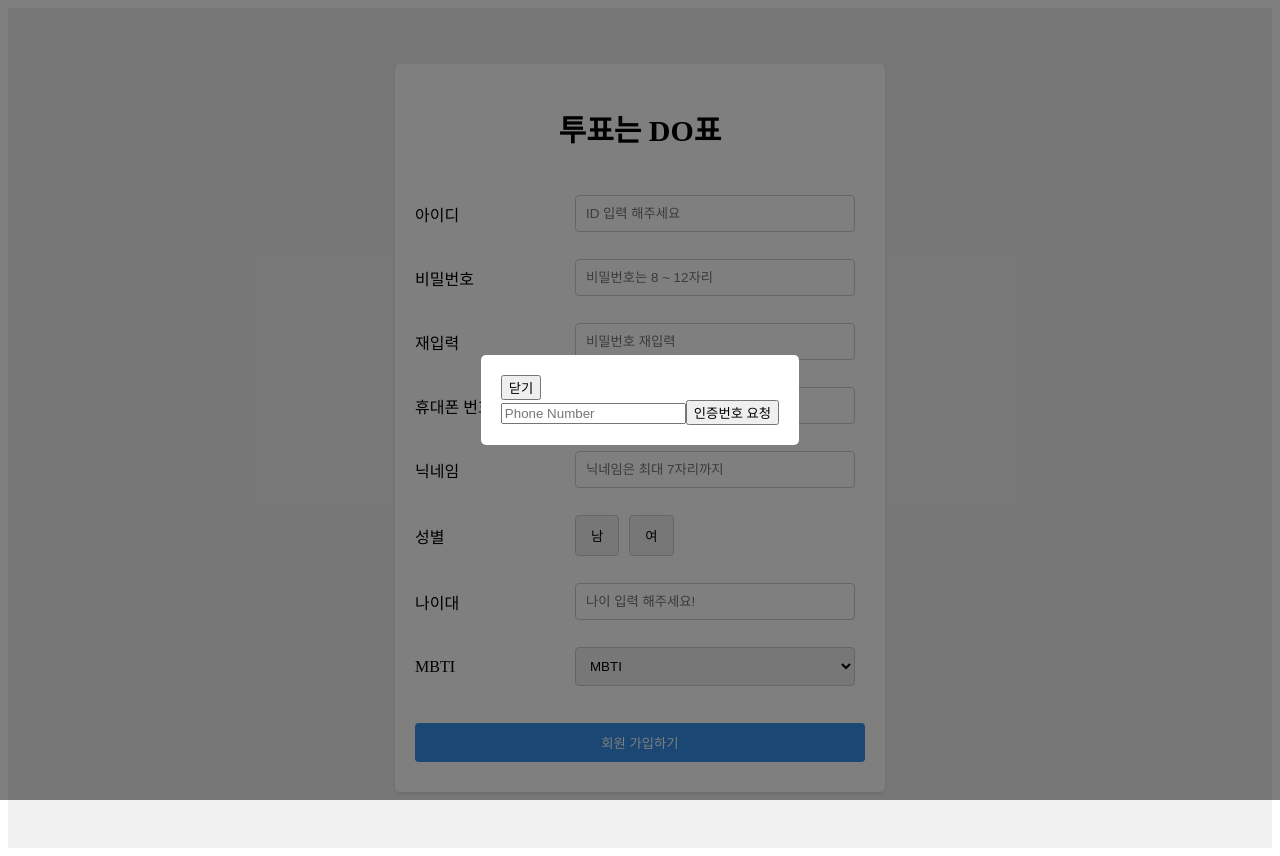
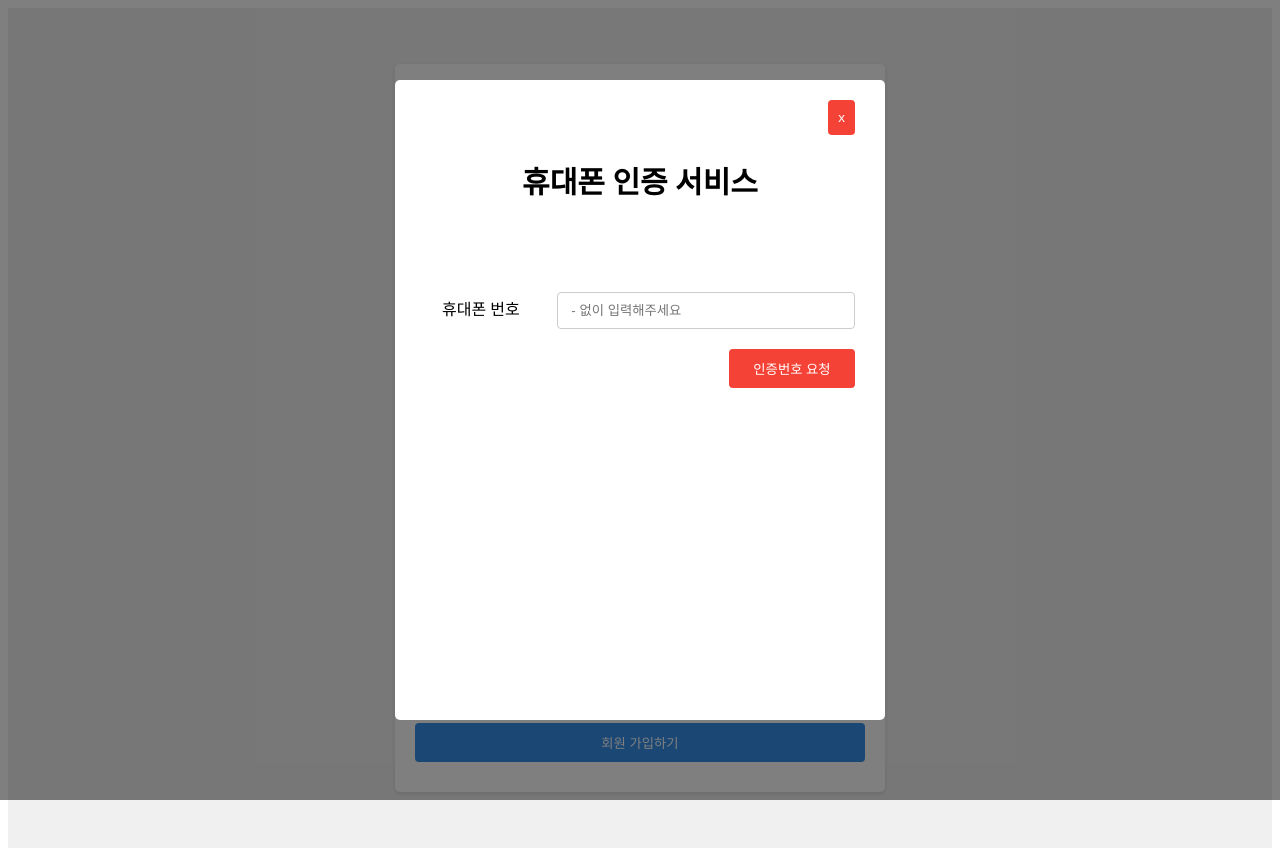
Before and after one commit to NangManBo/Capstone_React, a React (Create React App) app: page /signup in a window 1280 px wide. Built offline with nearby package versions, Linux system fonts and the light colour scheme.

Commit message:
대충 틀잡기 (로그인, 회원가입, 휴대폰 인증)

```diff
--- a/src/Capstone_Web_Page/modals/PhoneAuthentication_modal.js
+++ b/src/Capstone_Web_Page/modals/PhoneAuthentication_modal.js
@@ -44,11 +44,13 @@ function PhoneAuthenticationModal({
   return (
     <div className="modal-background">
       <div className="modal-content">
-        <button onClick={onClose}>닫기</button>
+        <button onClick={onClose}>x</button>
         <div className="section">
+          <h1 className="title">휴대폰 인증 서비스</h1>
           <div className="mainRow">
+            <label className="label">휴대폰 번호</label>
             <input
-              placeholder="Phone Number"
+              placeholder=" - 없이 입력해주세요"
               onChange={(e) =>
                 setPhoneNumber(e.target.value)
               }
@@ -56,22 +58,19 @@ function PhoneAuthenticationModal({
               type="number"
               className="inputField"
             />
+          </div>
           <button
             className="sendButton"
             onClick={sendPhoneNumber}
           >
             인증번호 요청
           </button>
-          </div>
-          {isSend && (
-            <p className="sendText">
-              인증 번호를 보냈습니다.
-            </p>
-          )}
+
           {isSend && (
             <div className="mainRow">
+              <label className="label">인증 번호</label>
               <input
-                placeholder="Verification Code"
+                placeholder="인증 번호 입력"
                 onChange={(e) =>
                   setVerificationCode(e.target.value)
                 }
@@ -79,13 +78,15 @@ function PhoneAuthenticationModal({
                 type="number"
                 className="inputField"
               />
+            </div>
+          )}
+          {isSend && (
             <button
-                className="sendButton"
+              className="verifyButton"
               onClick={verifyCode}
             >
-                인증
+              인증 확인
             </button>
-            </div>
           )}
         </div>
       </div>
--- a/src/Capstone_Web_Page/pages/LogIn_Page.web.js
+++ b/src/Capstone_Web_Page/pages/LogIn_Page.web.js
@@ -77,7 +77,7 @@ function LogInPage() {
         <div>
           <button
             className="signup-button"
-            onClick={() => navigate('/phoneauthentication')}
+            onClick={() => navigate('/signup')}
           >
             회원가입
           </button>
--- a/src/Capstone_Web_Page/pages/SignUp_Page.web.js
+++ b/src/Capstone_Web_Page/pages/SignUp_Page.web.js
@@ -166,7 +166,7 @@ function SignUpPage() {
         <PhoneAuthenticationModal
           onClose={handleClose}
           onSuccess={handleSuccess}
-          setPhoneNumber={setPhoneNumber}
+          nextphone={setPhoneNumber}
         />
       )}
       <div className="signup-form">
--- a/src/Capstone_Web_Page/styles/modal_style.css
+++ b/src/Capstone_Web_Page/styles/modal_style.css
@@ -14,5 +14,60 @@
   background-color: white;
   padding: 20px;
   border-radius: 5px;
-  /* 여기에 필요한 스타일 추가 */
+  max-height: 600px;
+  max-width: 450px;
+  width: 100%; /* 화면 너비에 맞게 조정 */
+  height: 80%;
 }
+
+/* modal_style.css 추가 스타일 */
+.inputField {
+  width: 70%; /* 입력 필드 너비 */
+  padding: 10px;
+  margin-right: 10px; /* 입력 필드와 버튼 사이의 간격 */
+  border: 1px solid #ccc;
+  border-radius: 4px;
+}
+
+.sendButton {
+  width: 28%; /* 버튼 너비 */
+  padding: 10px 0;
+  background-color: #4caf50; /* 버튼 색상 */
+  color: white;
+  border: none;
+  border-radius: 4px;
+  cursor: pointer;
+}
+
+.sendButton:hover {
+  background-color: #45a049; /* 호버 시 버튼 색상 */
+}
+
+.label {
+  text-align: center;
+  display: block; /* 라벨을 블록 요소로 설정 */
+  margin-bottom: 5px; /* 라벨과 입력 필드 사이의 간격 */
+}
+
+.mainRow {
+  display: flex;
+  justify-content: space-between;
+  align-items: center;
+  margin-top: 20%;
+  margin-bottom: 20px; /* 각 행 사이의 간격 */
+}
+
+.modal-content button {
+  margin: 0 10px 0px auto; /* 닫기 버튼 위치 조정 */
+  display: block; /* 닫기 버튼을 블록 요소로 설정 */
+  padding: 10px 10px;
+  background-color: #f44336; /* 닫기 버튼 색상 */
+  color: white;
+  border: none;
+  border-radius: 4px;
+  cursor: pointer;
+}
+
+.modal-content button:hover {
+  background-color: #c0392b; /* 호버 시 닫기 버튼 색상 */
+}
```
Lines whose indentation alone changed are shown as unchanged.
